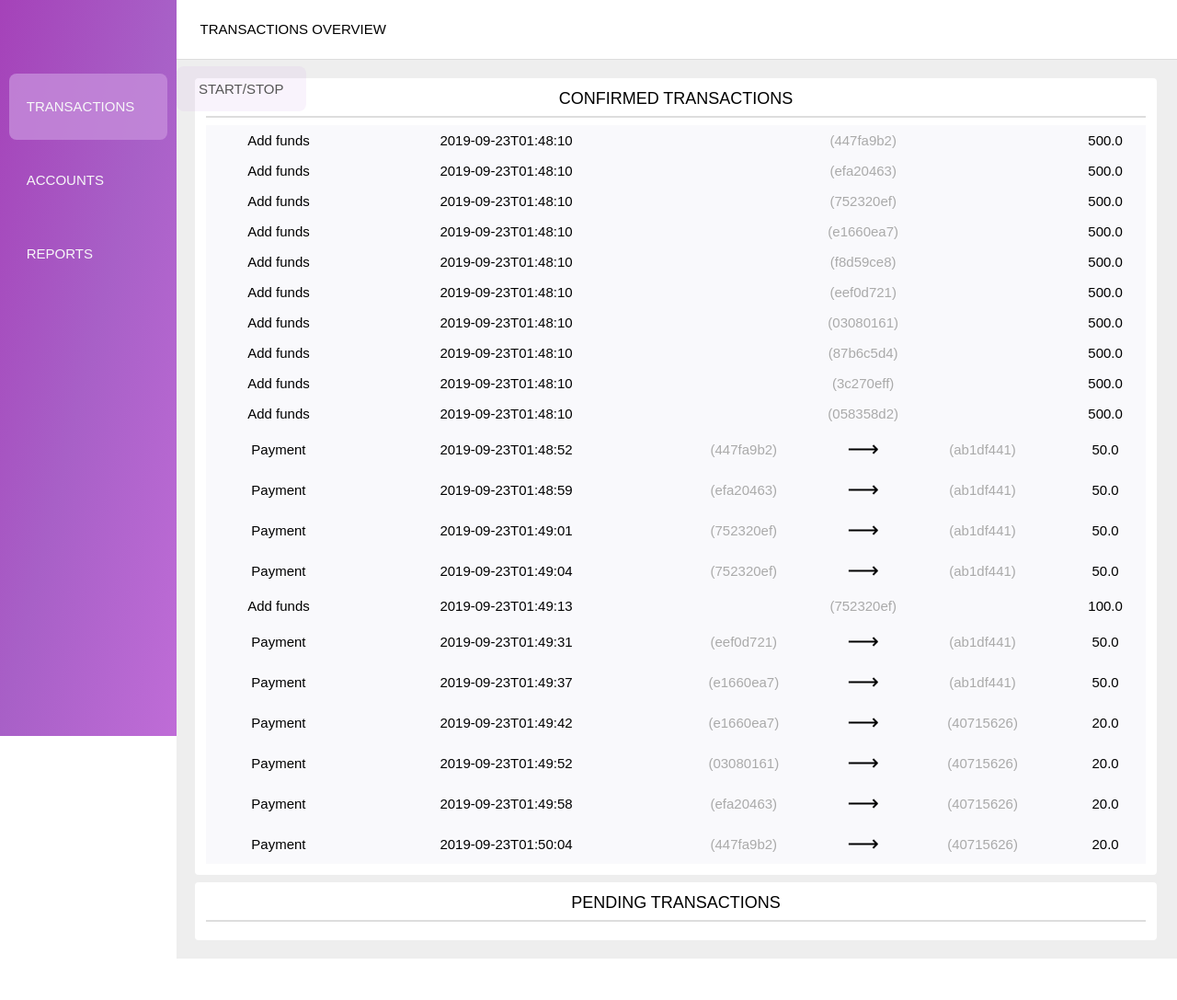
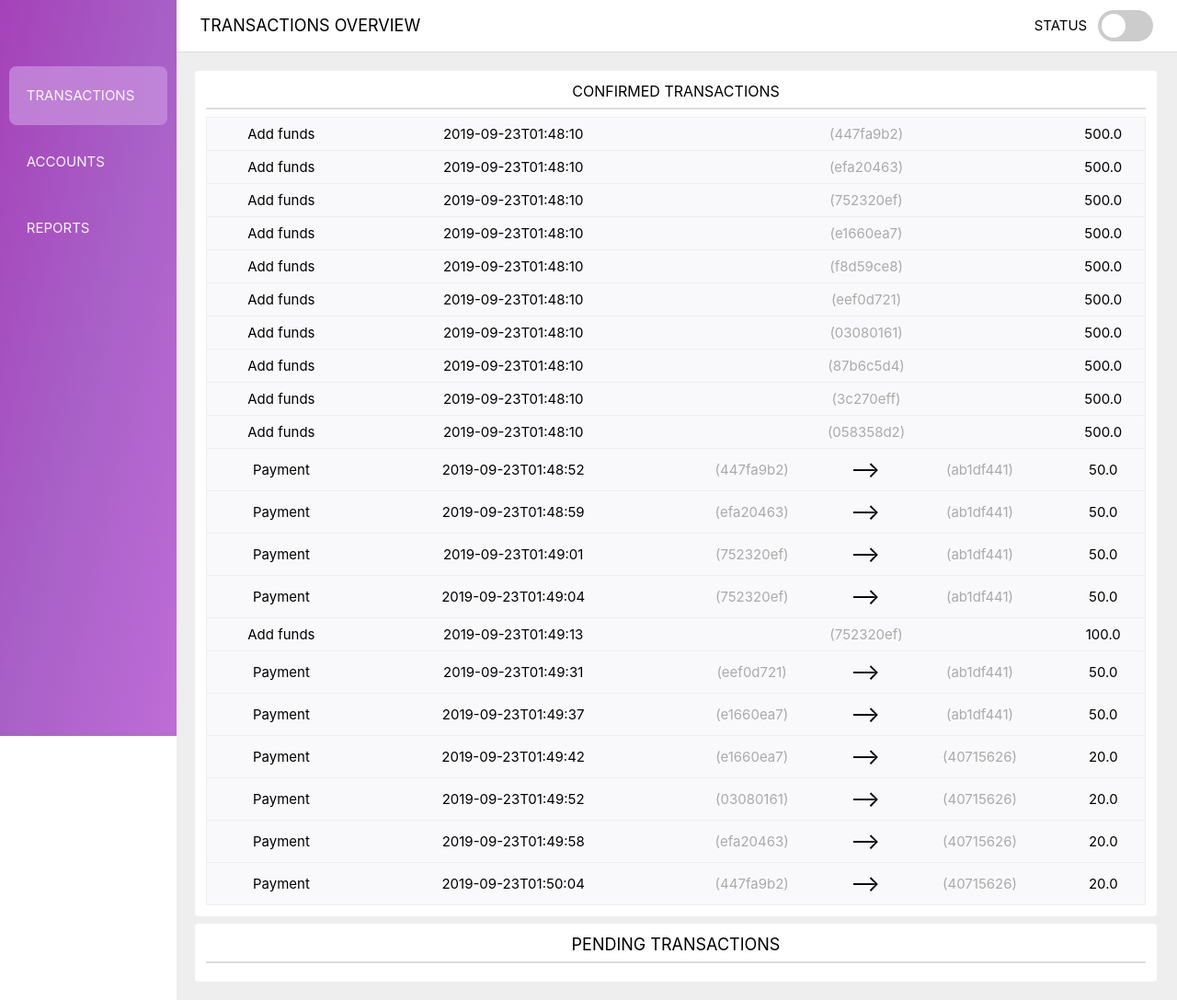
Before and after one commit to potatosquared13/buzz-block, a Flask app: page /transactions in a window 1280 px wide. Shown: the whole page at 92% size. Before the commit the page ends 1042 px from the top, so only its background shows below. Run offline with Flask 2, Linux system fonts and the light colour scheme; data comes from the database, SQL or seed files in the repository; data that the repository does not hold is empty.

Commit message:
change node toggle button to a slider

```diff
--- a/static/css/style.css
+++ b/static/css/style.css
@@ -2,7 +2,7 @@
     margin: 0;
     font-family: sans-serif;
     font-size: 15px;
-    /* outline: 1px solid red; */
+    font-family: -apple-system, BlinkMacSystemFont, 'Segoe UI', Roboto, Oxygen, Ubuntu, Cantarell, 'Open Sans', 'Helvetica Neue', sans-serif;
 }
 
 #container {
@@ -19,8 +19,8 @@
 #sidebar a {
     background: transparent;
     display: block;
-    min-height: 72px;
-    line-height: 72px;
+    min-height: 64px;
+    line-height: 64px;
     width: 90%;
     margin: auto;
     border-radius: 8px;
@@ -55,13 +55,24 @@
 }
 
 .header {
-    height: 8vh;
-    min-height: 42px;
+    min-height: 56px;
 }
 
 #main .header {
     background: #fff;
     border-bottom: 1px solid #ddd;
+    display: flex;
+}
+
+.left-align {
+    line-height: 56px;
+    flex: 1 0 auto;
+    margin-left: 2vw;
+    font-size: 18px;
+}
+.right-align {
+    line-height: 56px;
+    margin-right: 2vw;
 }
 
 .tab {
@@ -91,10 +102,10 @@
 }
 
 button {
-    border: none;
+    border: 1px solid #eee;
     border-radius: 8px;
     margin: 1vh 0;
-    padding: 16px 24px;
+    padding: 8px 16px;
     background: rgba(198, 140, 219, 0.1);
     color: #555;
     transition: 0.2s ease-in-out background-color, 0.2s ease-in-out color;
@@ -102,23 +113,8 @@ button {
 
 button:hover {
     cursor: pointer;
-    color: #a542b9;
+    color: #bf6cd7;
     background: rgba(198, 198, 219, 0.4);
-}
-
-/* TODO display left-align and right-align on same line */
-.header .left-align, .header .right-align {
-    line-height: 8vh;
-}
-
-.header .left-align {
-    height: 100%;
-    margin-left: 2vw;
-}
-
-.header .left-align {
-    height: 100%;
-    margin-right: 2vw;
 }
 
 .content, .content-flex {
@@ -181,8 +177,8 @@ form {
 
 table {
     width : 100%;
-    border-radius: 8px;
     border-collapse: collapse;
+    border: 1px solid #eee;
 }
 
 table th {
@@ -195,8 +191,8 @@ table td {
 }
 
 table tr {
-    /* border-top: 1px solid #ddd; */
-    /* border-bottom: 1px solid #ddd; */
+    border-top: 1px solid #eee;
+    border-bottom: 1px solid #eee;
     background: rgba(198, 198, 219, 0.1);
 }
 
@@ -252,3 +248,60 @@ hr {
     min-height: 2px;
     margin: 8px 0;
 }
+
+ .switch {
+    position: relative;
+    display: inline-block;
+    width: 60px;
+    height: 34px;
+    line-height: 34px;
+    margin-left: 8px;
+}
+
+.switch input {
+    opacity: 0;
+    width: 0;
+    height: 0;
+}
+
+.slider {
+    position: absolute;
+    cursor: pointer;
+    top: 0;
+    left: 0;
+    right: 0;
+    bottom: 0;
+    background-color: #ccc;
+    transition: .2s;
+}
+
+.slider:before {
+    position: absolute;
+    content: "";
+    height: 26px;
+    width: 26px;
+    left: 4px;
+    bottom: 4px;
+    background-color: white;
+    transition: .2s;
+}
+
+input:checked + .slider {
+    background-color: #bf6cd7;
+}
+
+input:focus + .slider {
+    box-shadow: 0 0 1px #bf6cd7;
+}
+
+input:checked + .slider:before {
+    transform: translateX(26px);
+}
+
+.slider.round {
+    border-radius: 34px;
+}
+
+.slider.round:before {
+    border-radius: 50%;
+}
--- a/templates/transactions.html
+++ b/templates/transactions.html
@@ -30,13 +30,19 @@
                     TRANSACTIONS OVERVIEW
                 </div>
                 <div class="right-align">
-                    <button id="toggle-node" type="button" onclick="toggleNode()">START/STOP</button>
+                    STATUS
+                    <label class="switch">
+                        <!-- change with document.getElementById("node-status").setAttribute("checked", "true/false") -->
+                        <input id="node-status" type="checkbox" onclick="toggleNode()">
+                        <span class="slider round"></span>
+                    </label>
                 </div>
             </div>
             <div class="content">
                 <div class="box-auto">
                     <div style="text-align: center">
-                        <span style="font-size: 18px">CONFIRMED TRANSACTIONS</span><hr/>
+                        <span style="font-size: 16px">CONFIRMED TRANSACTIONS</span>
+                        <hr />
                     </div>
                     <table>
                         {% set ns = namespace(t_index = 0) %}
@@ -123,7 +129,8 @@
                 </div>
                 <div class="box-auto">
                     <div style="text-align: center">
-                        <span style="font-size: 18px">PENDING TRANSACTIONS</span><hr/>
+                        <span style="font-size: 18px">PENDING TRANSACTIONS</span>
+                        <hr />
                     </div>
                     <table>
                         {% set ns = namespace(pt_index=0) %}
```
